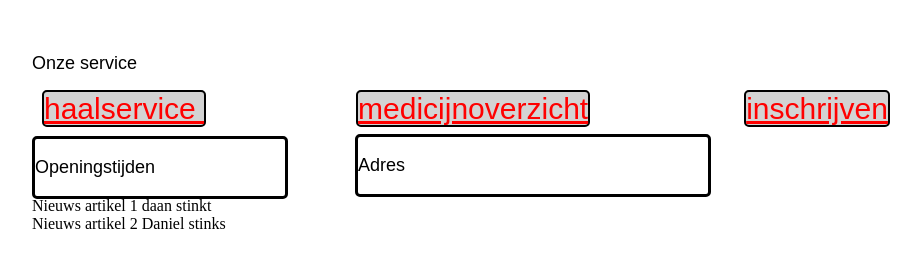
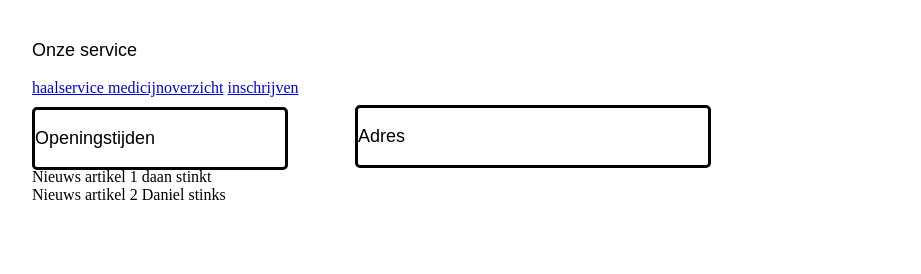
Before and after one commit to Daan7777/apotheeker-website, a PHP site: page / in a window 1280 px wide. Shown: the part 526-800 px from the top of the page, without its empty margins (96-1017 px from the left). Run offline with PHP 8.4, Linux system fonts and the light colour scheme; data comes from the database, SQL or seed files in the repository.

Commit message:
aangepast

```diff
--- a/CSS/commonstyle.css
+++ b/CSS/commonstyle.css
@@ -1,6 +1,6 @@
   .nav a:link {
     color: black;
-    background-color: transparent;
+    background-color: lightgrey;
     text-decoration: none;
     font-size: 20px;
   }
@@ -37,6 +37,7 @@
       font-family: Arial, Helvetica, sans-serif;
       font-size: 20px;
       word-spacing: 75px;
+      margin-top: -13px;
   }
 
    .mid {
@@ -50,6 +51,7 @@
       border: 2px solid rgb(0, 0, 0);
       border-radius: 5px;
       padding: 5px;
+      margin-top: 100px;
   }
 
   .logo{
@@ -73,30 +75,6 @@
     margin-top: 70px;
   }
 
-  .n {
-    background-color: transparent;
-    vertical-align: middle;
-    font-family: Arial, Helvetica, sans-serif;
-    font-size: 30px;
-    margin-top: 50px;
-    vertical-align: middle;
-    height: 150px;
-    width: 322px;
-    background-color: lightgrey;
-}
-
-.nav2 a:link {
-  color: red !important;
-  font-size: 30px;
-  border-radius: 5px;
-  vertical-align: middle;
-  width: 322px;
-  height: 150px;
-  border: 2px solid rgb(0, 0, 0);
-  margin-right: 60px;
-  margin-left: 60px;
-}
-
 .route {
   border: 1px black;
   margin-left: 775px;
@@ -111,35 +89,6 @@
   background-color: transparent;
   border-width: 100px;
   color: black;
-}
-
-.nav2 a:link {
-  font-family: Arial, Helvetica, sans-serif;
-  background-color: lightgrey;
-  width: 322px;
-  height: 150px;
-  border-radius: 5px;
-  font-size: 30px;
-  margin-left: 10px;
-  margin-right: 140px;
-}
-
-.button2 {
-  font-family: Arial, Helvetica, sans-serif;
-  background-color: lightgrey;
-  width: 322px;
-  height: 150px;
-  border-radius: 5px;
-  font-size: 30px;
-}
-
-.button3 {
-  font-family: Arial, Helvetica, sans-serif;
-  background-color: lightgrey;
-  width: 322px;
-  height: 150px;
-  border-radius: 5px;
-  font-size: 30px;
 }
 
 .openingstijden {
@@ -160,4 +109,43 @@
   margin-top: -65px;
   margin-right: 100px;
   margin-left: 323px;
+  text-align: top;
 }
+
+.arrow {
+  color: green;
+}
+
+/* Style inputs with type="text", select elements and textareas /
+input[type=text], select, textarea {
+  width: 100%; / Full width /
+  padding: 12px; / Some padding /
+  border: 1px solid #ccc; / Gray border /
+  border-radius: 4px; / Rounded borders /
+  box-sizing: border-box; / Make sure that padding and width stays in place /
+  margin-top: 6px; / Add a top margin /
+  margin-bottom: 16px; / Bottom margin /
+  resize: vertical / Allow the user to vertically resize the textarea (not horizontally) /
+}
+
+/ Style the submit button with a specific background color etc /
+input[type=submit] {
+  background-color: #4CAF50;
+  color: white;
+  padding: 12px 20px;
+  border: none;
+  border-radius: 4px;
+  cursor: pointer;
+}
+
+/ When moving the mouse over the submit button, add a darker green color /
+input[type=submit]:hover {
+  background-color: #45a049;
+}
+
+/ Add a background color and some padding around the form */
+.container {
+  border-radius: 5px;
+  background-color: #f2f2f2;
+  padding: 20px;
+}
--- a/medicijnoverzicht.php
+++ b/medicijnoverzicht.php
@@ -29,7 +29,7 @@ include("includes/databaselink.php");
         if ($result->num_rows > 0) {
             // output data of each row
             while($row = $result->fetch_assoc()) {
-                echo "<br> > ". $row["medicinename"]. "<br>";
+               <div class="arrow"> echo "<br> .">"". $row["medicinename"]. "<br>"; </div>
 
             }
         } else {
```
